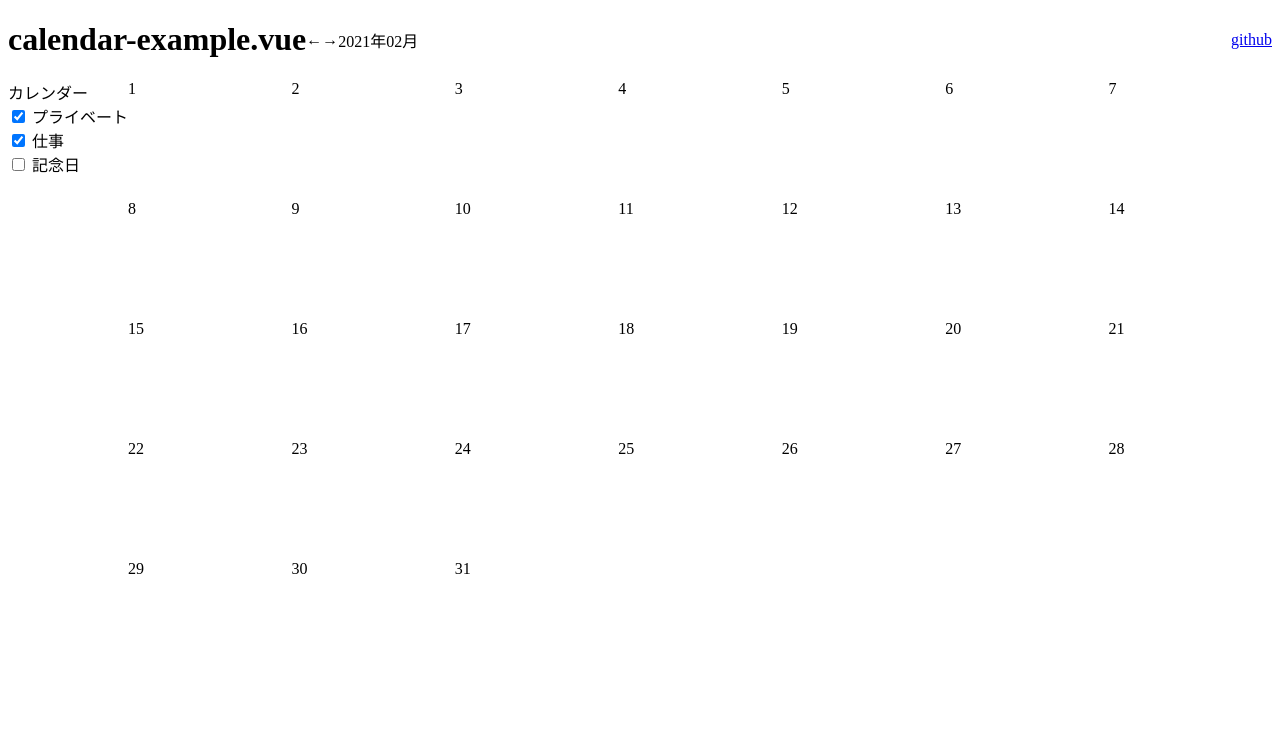
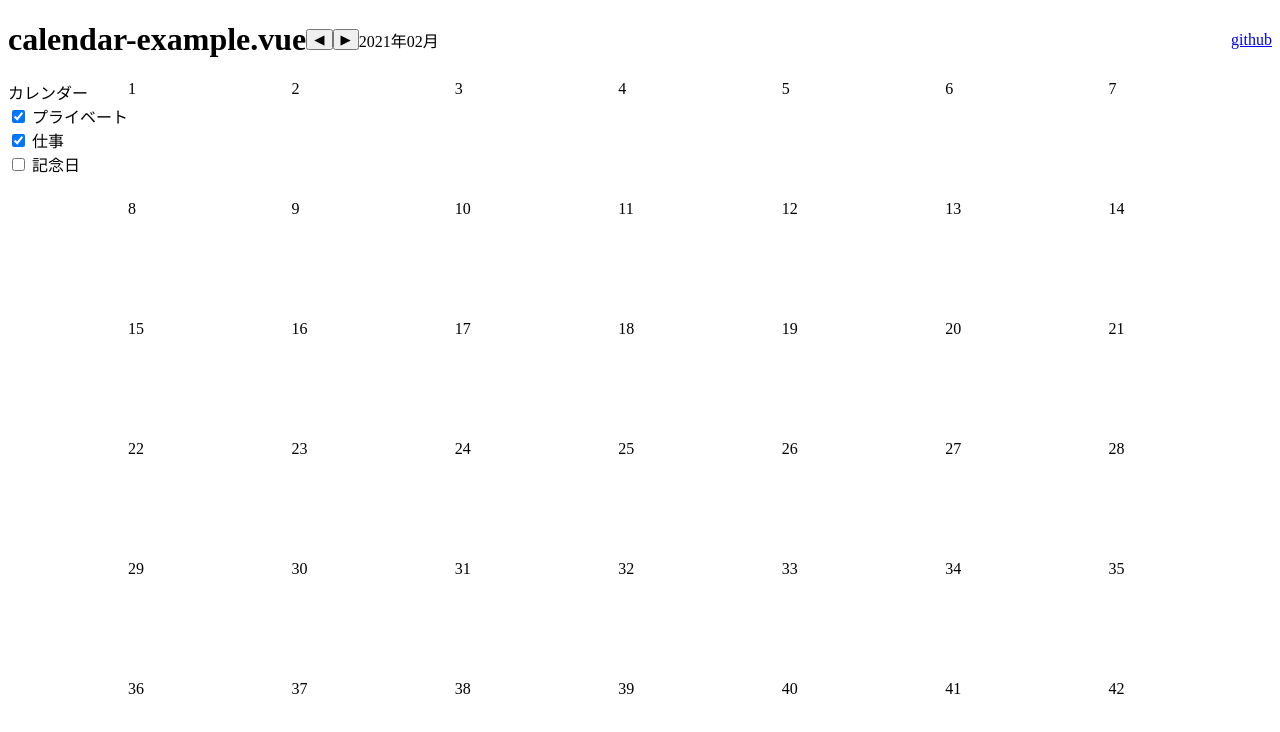
Before and after one commit to itmammoth/calendar-example.vue, a Vue app: page / in a window 1280 px wide. Shown: the top 732 px of the page. Built offline with nearby package versions, Linux system fonts and the light colour scheme.

Commit message:
当月を切り替えられるようにする

```diff
--- /dev/null
+++ b/src/components/atoms/BaseButton.vue
@@ -0,0 +1,19 @@
+<template>
+  <button @click="click">
+    <slot></slot>
+  </button>
+</template>
+
+<script>
+export default {
+  name: 'BaseButton',
+  methods: {
+    click (e) {
+      this.$emit('click', e)
+    }
+  }
+}
+</script>
+
+<style lang="scss" scoped>
+</style>
--- /dev/null
+++ b/src/components/atoms/ShiftLeftButton.vue
@@ -0,0 +1,24 @@
+<template>
+  <BaseButton
+      @click="click"
+  >
+    <template #default>◀</template>
+  </BaseButton>
+</template>
+
+<script>
+import BaseButton from '@/components/atoms/BaseButton.vue'
+
+export default {
+  name: 'ShiftLeftButton',
+  components: { BaseButton },
+  methods: {
+    click (e) {
+      this.$emit('click', e)
+    }
+  }
+}
+</script>
+
+<style lang="scss" scoped>
+</style>
--- /dev/null
+++ b/src/components/atoms/ShiftRightButton.vue
@@ -0,0 +1,24 @@
+<template>
+  <BaseButton
+      @click="click"
+  >
+    <template #default>▶</template>
+  </BaseButton>
+</template>
+
+<script>
+import BaseButton from '@/components/atoms/BaseButton.vue'
+
+export default {
+  name: 'ShiftRightButton',
+  components: { BaseButton },
+  methods: {
+    click (e) {
+      this.$emit('click', e)
+    }
+  }
+}
+</script>
+
+<style lang="scss" scoped>
+</style>
--- /dev/null
+++ b/src/components/molecules/CalendarShiftButtons.vue
@@ -0,0 +1,31 @@
+<template>
+  <div>
+    <ShiftLeftButton
+        @click="clickLeft"
+    />
+    <ShiftRightButton
+        @click="clickRight"
+    />
+  </div>
+</template>
+
+<script>
+import ShiftLeftButton from '@/components/atoms/ShiftLeftButton.vue'
+import ShiftRightButton from '@/components/atoms/ShiftRightButton.vue'
+
+export default {
+  name: 'CalendarShiftButtons',
+  components: { ShiftRightButton, ShiftLeftButton },
+  methods: {
+    clickLeft () {
+      this.$emit('shift', -1)
+    },
+    clickRight () {
+      this.$emit('shift', +1)
+    }
+  }
+}
+</script>
+
+<style lang="scss" scoped>
+</style>
--- /dev/null
+++ b/src/components/organisms/CalendarGridCell.vue
@@ -0,0 +1,18 @@
+<template>
+  <div>{{ date }}</div>
+</template>
+
+<script>
+export default {
+  name: 'CalendarGridCell',
+  props: {
+    date: {
+      // type: Object,
+      required: true
+    }
+  }
+}
+</script>
+
+<style lang="scss" scoped>
+</style>
--- a/src/components/organisms/TheCalendarGrid.vue
+++ b/src/components/organisms/TheCalendarGrid.vue
@@ -1,16 +1,44 @@
 <template>
   <div>
-    <div class="container">
-      <div v-for="n in 31" :key="n">
-        {{ n }}
-      </div>
+    <div
+        class="container"
+        :style="styleVars"
+    >
+      <CalendarGridCell
+          v-for="(date, i) in dates"
+          :key="i"
+          :date="date"
+      />
     </div>
   </div>
 </template>
 
 <script>
+import CalendarGridCell from '@/components/organisms/CalendarGridCell.vue'
+
+const GRID_COLUMNS = 7
+const GRID_ROWS = 6
+
 export default {
-  name: 'TheCalendarGrid'
+  name: 'TheCalendarGrid',
+  components: { CalendarGridCell },
+  props: {
+    month: {
+      type: Object,
+      required: true
+    }
+  },
+  computed: {
+    dates () {
+      return GRID_COLUMNS * GRID_ROWS
+    },
+    styleVars () {
+      return {
+        '--grid-columns': GRID_COLUMNS,
+        '--grid-rows': GRID_ROWS
+      }
+    }
+  }
 }
 </script>
 
@@ -18,7 +46,8 @@ export default {
 .container {
   display: grid;
   height: 100%;
-  grid-template-columns: repeat(7, 1fr);
-  grid-template-rows: repeat(6, 1fr);
+  // JSと連動する値は:styleで渡す
+  grid-template-columns: repeat(var(--grid-columns), 1fr);
+  grid-template-rows: repeat(var(--grid-rows), 1fr);
 }
 </style>
--- a/src/components/organisms/TheHeader.vue
+++ b/src/components/organisms/TheHeader.vue
@@ -3,8 +3,9 @@
     <div class="container">
       <div class="left">
         <h1>calendar-example.vue</h1>
-        <div>←</div>
-        <div>→</div>
+        <CalendarShiftButtons
+            @shift="shiftMonth"
+        />
         <div>{{ thisMonth }}</div>
       </div>
       <div class="right">
@@ -15,17 +16,25 @@
 </template>
 
 <script>
+import CalendarShiftButtons from '@/components/molecules/CalendarShiftButtons.vue'
+
 export default {
   name: 'TheHeader',
+  components: { CalendarShiftButtons },
   props: {
-    today: {
+    month: {
       type: Object,
       required: true
     }
   },
   computed: {
     thisMonth () {
-      return this.today.format('YYYY年MM月')
+      return this.month.format('YYYY年MM月')
+    }
+  },
+  methods: {
+    shiftMonth (amount) {
+      this.$emit('update:month', this.month.add(amount, 'month'))
     }
   }
 }
--- a/src/components/pages/HomePage.vue
+++ b/src/components/pages/HomePage.vue
@@ -1,14 +1,12 @@
 <template>
   <div>
     <CalendarView
-        :today="today"
         :calendars="calendars"
     />
   </div>
 </template>
 
 <script>
-import dayjs from 'dayjs'
 import CalendarView from '@/components/templates/CalendarView.vue'
 // import LifecycleLogger from '@/mixins/LifecycleLogger.js';
 import { fetchCalendars } from '@/apis/calendar.js'
@@ -23,7 +21,6 @@ export default {
   },
   data () {
     return {
-      today: dayjs(),
       calendars: []
     }
   },
--- a/src/components/templates/CalendarView.vue
+++ b/src/components/templates/CalendarView.vue
@@ -2,7 +2,7 @@
   <div>
     <div class="container">
       <TheHeader
-          :today="today"
+          :month.sync="month"
           class="header"
       />
       <div class="content">
@@ -10,13 +10,17 @@
             :calendars="calendars"
             class="sidebar"
         />
-        <TheCalendarGrid class="calendar"/>
+        <TheCalendarGrid
+            :month="month"
+            class="calendar"
+        />
       </div>
     </div>
   </div>
 </template>
 
 <script>
+import dayjs from 'dayjs'
 import TheHeader from '@/components/organisms/TheHeader.vue'
 import TheSidebar from '@/components/organisms/TheSidebar.vue'
 import TheCalendarGrid from '@/components/organisms/TheCalendarGrid.vue'
@@ -33,13 +37,14 @@ export default {
     TheCalendarGrid
   },
   props: {
-    today: {
-      type: Object,
-      required: true
-    },
     calendars: {
       type: Array,
       required: true
+    }
+  },
+  data () {
+    return {
+      month: dayjs().startOf('month')
     }
   }
 }
```
